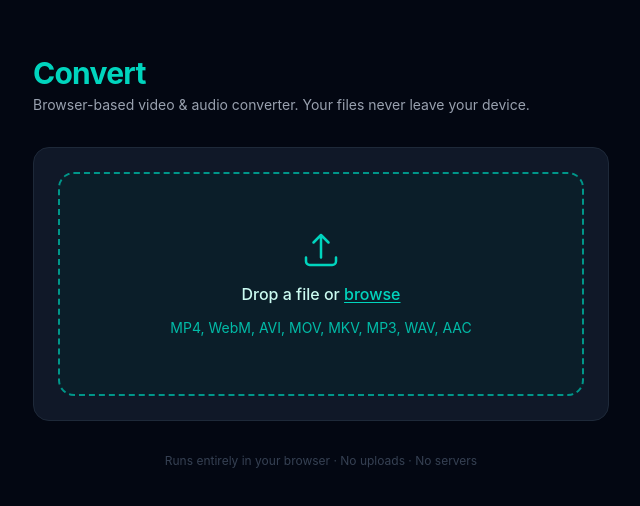
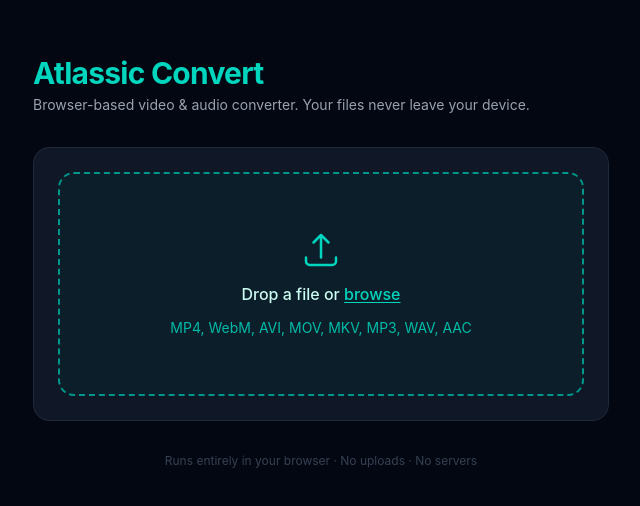
Before and after one commit to QuixoticNapoleon/Thalassic-Convert, a Vue app: page / in a window 1280 px wide. Shown: the part 138-644 px from the top of the page, without its empty margins (319-959 px from the left). Built offline with nearby package versions, Linux system fonts and the light colour scheme; what @ffmpeg/ffmpeg would draw is missing.

Commit message:
Change name

```diff
--- a/index.html
+++ b/index.html
@@ -4,7 +4,7 @@
     <meta charset="UTF-8" />
     <link rel="icon" type="image/svg+xml" href="/favicon.svg" />
     <meta name="viewport" content="width=device-width, initial-scale=1.0" />
-    <title>Convert — Free Online Video &amp; Audio Converter</title>
+    <title>Atlassic Convert — Free Online Video &amp; Audio Converter</title>
     <meta name="description" content="Convert video and audio files entirely in your browser. No uploads, no servers. Fast, private, free." />
   </head>
   <body>
--- a/package.json
+++ b/package.json
@@ -1,5 +1,5 @@
 {
-  "name": "convert",
+  "name": "atlassic-convert",
   "private": true,
   "version": "0.0.0",
   "type": "module",
--- a/src/App.vue
+++ b/src/App.vue
@@ -30,7 +30,7 @@
 
 			<!-- Header -->
 			<div>
-				<h1 class="text-3xl font-bold text-teal-400 tracking-tight">Convert</h1>
+				<h1 class="text-3xl font-bold text-teal-400 tracking-tight">Atlassic Convert</h1>
 				<p class="text-gray-400 text-sm mt-1">Browser-based video &amp; audio converter. Your files never leave your device.</p>
 			</div>
 
```
